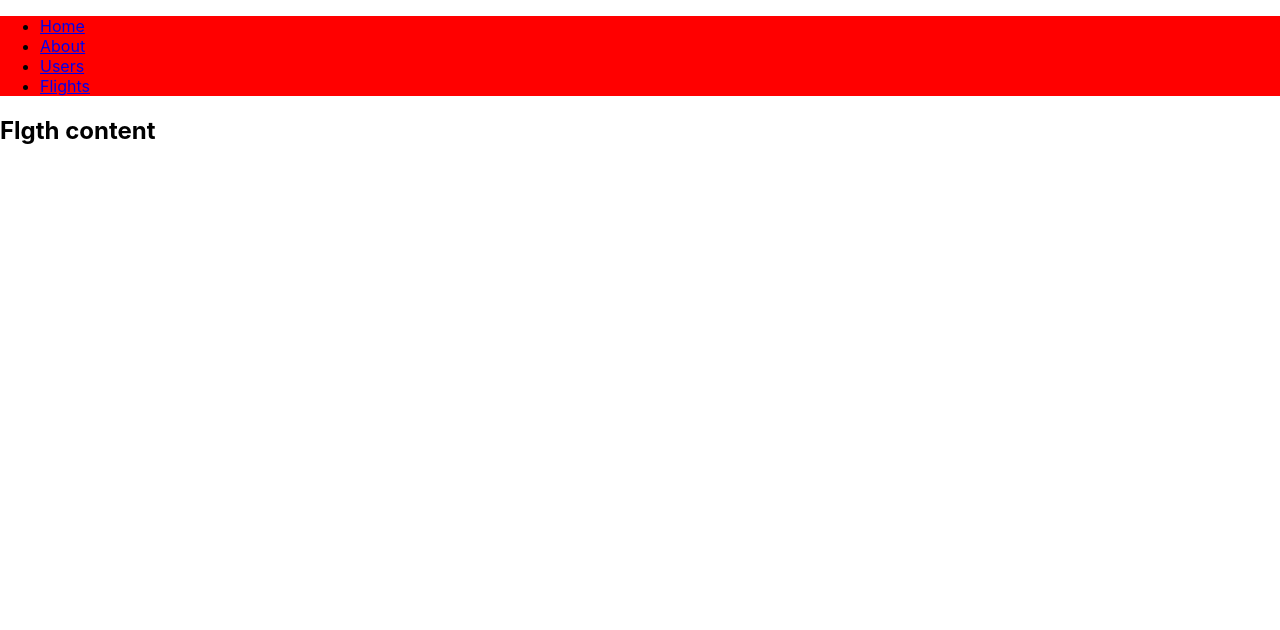
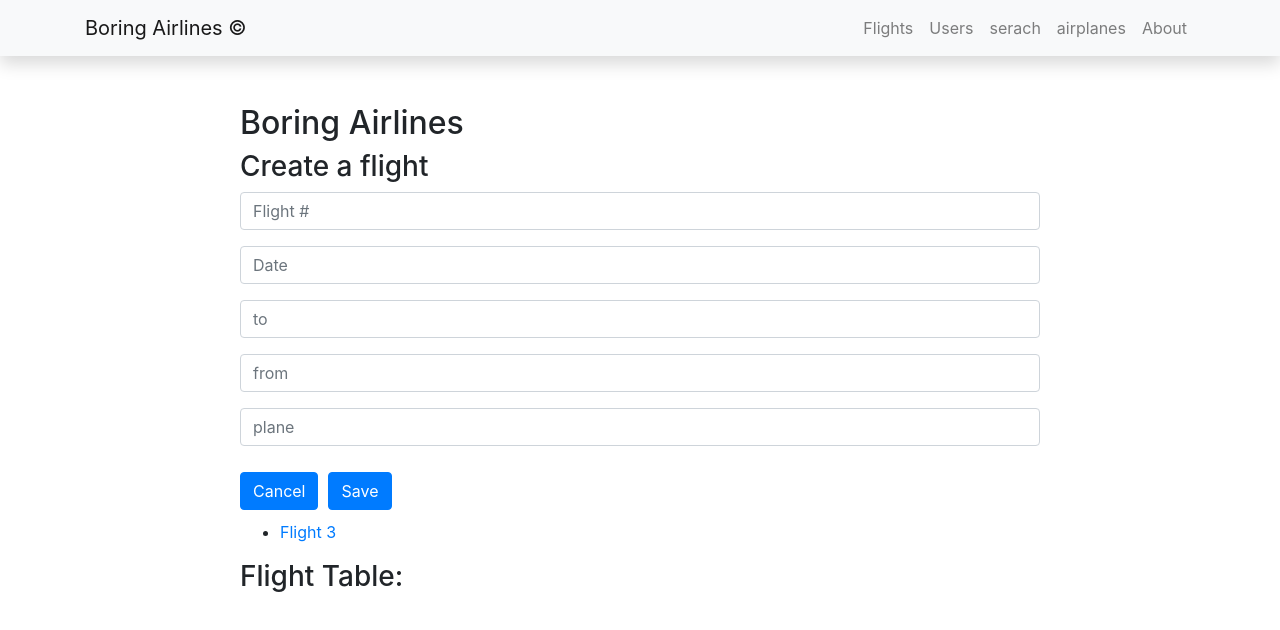
Before and after one commit to joshjm/boring-airlines-frontend, a React (Create React App) app: page /flights in a window 1280 px wide. Shown: the top 630 px of the page. Built offline with nearby package versions, Linux system fonts and the light colour scheme.

Commit message:
added bootstrap, and some links, and a form input for creating flights

```diff
--- a/src/components/App.css
+++ b/src/components/App.css
@@ -1,4 +1,17 @@
 
-nav {
-  background-color: red;
+.body{
+  max-width: 800px;;
+  margin: 0 auto;
 }
+
+html, body {
+  height: 100%;
+  width:100%;
+}
+body {
+  display: flex;
+  flex-direction: column;
+}
+.content {
+  flex: 1 0 auto;
+}
--- a/src/components/App.js
+++ b/src/components/App.js
@@ -8,7 +8,7 @@ import Airplanes from './Airplanes'
 import Search from './Search'
 import Flights from './Flights'
 import Flight from './Flight'
-
+// import Footer from './Footer';
 import {
   BrowserRouter as Router,
   Switch,
@@ -17,9 +17,14 @@ import {
 
 export default function App() {
   return (
+    <div>
+      {/* water.css */}
+      {/* bootstrap/ */}
+      <link rel="stylesheet" href="https://stackpath.bootstrapcdn.com/bootstrap/4.5.0/css/bootstrap.min.css" integrity="sha384-9aIt2nRpC12Uk9gS9baDl411NQApFmC26EwAOH8WgZl5MYYxFfc+NcPb1dKGj7Sk" crossOrigin="anonymous"></link>
       <Router>
         <Navbar/> {/* navbar always gets rendered */}
-
+      <div class='content'>
+        <div class='body'>
           <Switch>
             <Route path="/about" component={About}/>
 
@@ -46,7 +51,10 @@ export default function App() {
               <Home />
             </Route>
           </Switch>
-
+        </div>
+      </div>
       </Router>
+        {/* <Footer /> not working right now*/}
+    </div>
   );
 }
--- /dev/null
+++ b/src/components/Flights.css
@@ -0,0 +1,3 @@
+#calncel, #save{
+    margin: 10px;
+}
--- a/src/components/Flights.js
+++ b/src/components/Flights.js
@@ -1,7 +1,41 @@
 import React from 'react';
-
+import {Link} from "react-router-dom";
+import './Flights.css'
+import './App.css'
+let testNum =3;
+let currentFlights = {}
 export default function Flights(){
     return(
-        <h2>Flgth content</h2>
+        <div>
+            <h2>Boring Airlines</h2>
+            <h3>Create a flight</h3>
+            <form>
+                <div class='form-group'>
+                    <input class='form-control' type='text' id='flightNumber' placeholder='Flight #'></input>
+                </div>
+                <div class='form-group'>
+                    <input class='form-control' type='text' id='date' placeholder='Date'></input>
+                </div>
+                <div class='form-group'>
+                    <input class='form-control' type='text' id='to' placeholder='to'></input>
+                </div>
+                <div class='form-group'>
+                    <input class='form-control' type='text' id='from' placeholder='from'></input>
+                </div>
+                <div class='form-group'>
+                    <input class='form-control' type='text' id='plane' placeholder='plane'></input>
+                </div>
+                <button id='cancel' class="btn btn-primary">Cancel</button>
+                <button id='save' class="btn btn-primary">Save</button>
+            </form>
+            <ul>
+            <li>
+                <Link to ={`/flight/${testNum}`}>Flight {testNum}</Link>
+            </li>
+            </ul>
+            <h3>Flight Table:</h3>
+
+
+        </div>
     )
 }
--- /dev/null
+++ b/src/components/Footer.css
@@ -0,0 +1,6 @@
+.footer {
+    flex-shrink: 0;
+    background-color: #f5f5f5;
+    height: 60px;
+    line-height: 60px;
+  }
--- /dev/null
+++ b/src/components/Footer.js
@@ -0,0 +1,10 @@
+import React from 'react';
+import './Footer.css'
+export default function Flights(){
+    return(
+  <footer class="footer">
+  <div class="container text-center">
+          <span class="text-muted">Made with ❤ by Joshua and Carol </span>
+  </div>
+</footer>
+    )}
--- a/src/components/Navbar.js
+++ b/src/components/Navbar.js
@@ -1,30 +1,41 @@
 import React, {Component} from 'react';
 
 import {Link} from "react-router-dom";
-
+import './Navbar.css'
 class Navbar extends Component{
 
     render(){
         return(
-            <div>
-                    <nav>
-          <ul>
-            <li>
-              <Link to="/">Home</Link>
-            </li>
-            <li>
-              <Link to="/about">About</Link>
-            </li>
-            <li>
-              <Link to="/users">Users</Link>
-            </li>
-            <li>
-              <Link to="/flights">Flights</Link>
-            </li>
 
-          </ul>
-        </nav>
-            </div>
+
+<nav class="navbar navbar-expand-lg navbar-light bg-light static-top mb-5 shadow">
+    <div class="container">
+      <a class="navbar-brand" href="/">Boring Airlines ©</a>
+      <button class="navbar-toggler" type="button" data-toggle="collapse" data-target="#navbarResponsive"
+        aria-controls="navbarResponsive" aria-expanded="false" aria-label="Toggle navigation">
+        <span class="navbar-toggler-icon"></span>
+      </button>
+      <div class="collapse navbar-collapse" id="navbarResponsive">
+                                  <ul class="navbar-nav ml-auto ">
+                                    <li class="nav-item">
+                                      <Link to='/flights' class="nav-link">Flights</Link>
+                                    </li>
+                                    <li class="nav-item">
+                                     <Link to='/users' class="nav-link">Users</Link>
+                                    </li>
+                                    <li class="nav-item">
+                                      <Link to='/serach' class="nav-link">serach</Link>
+                                    </li>
+                                    <li class="nav-item">
+                                      <Link to='/airplanes' class="nav-link">airplanes</Link>
+                                    </li>
+                                    <li class="nav-item">
+                                      <Link to='/about' class="nav-link">About</Link>
+                                    </li>
+                                  </ul>
+                              </div>
+                              </div>
+  </nav>
         )
     }
 }
```
Also changed, not shown: src/components/Flight.css (added), src/components/Navbar.css (added). Lines whose indentation alone changed are shown as unchanged.
